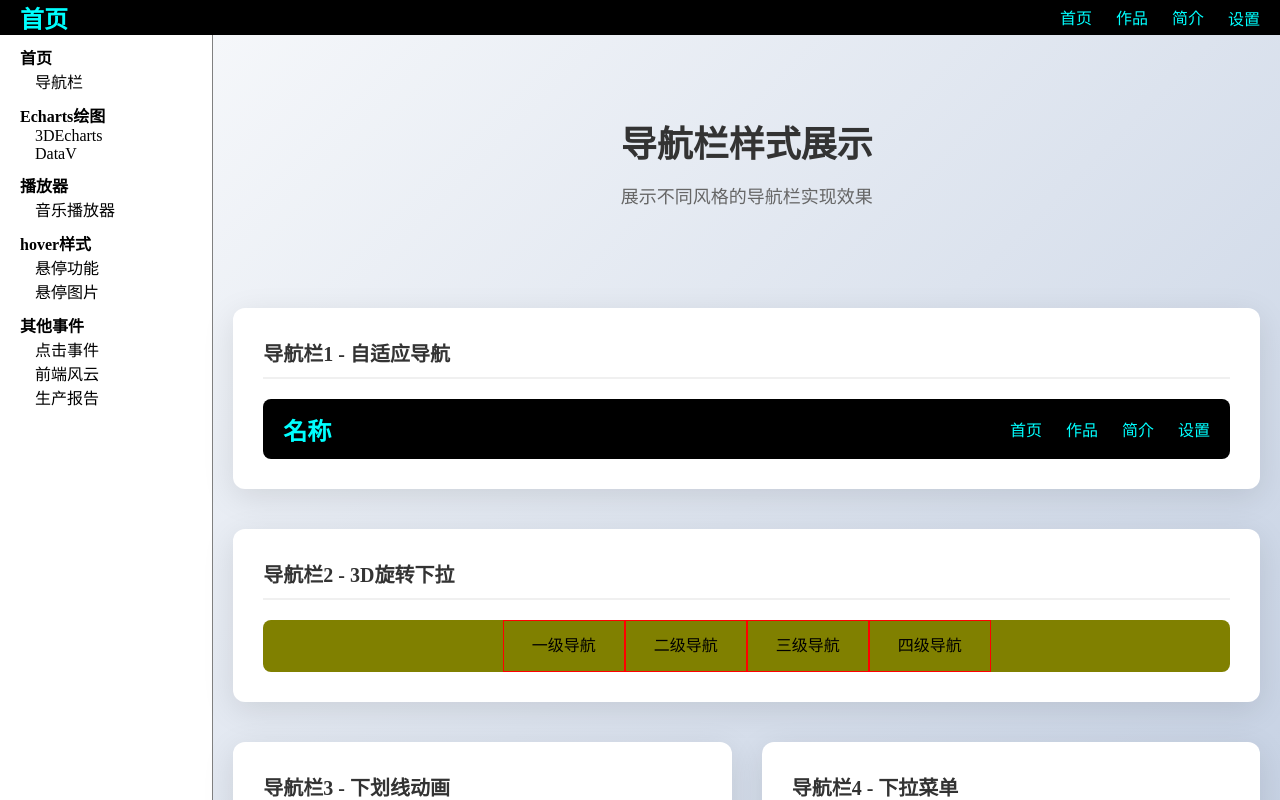
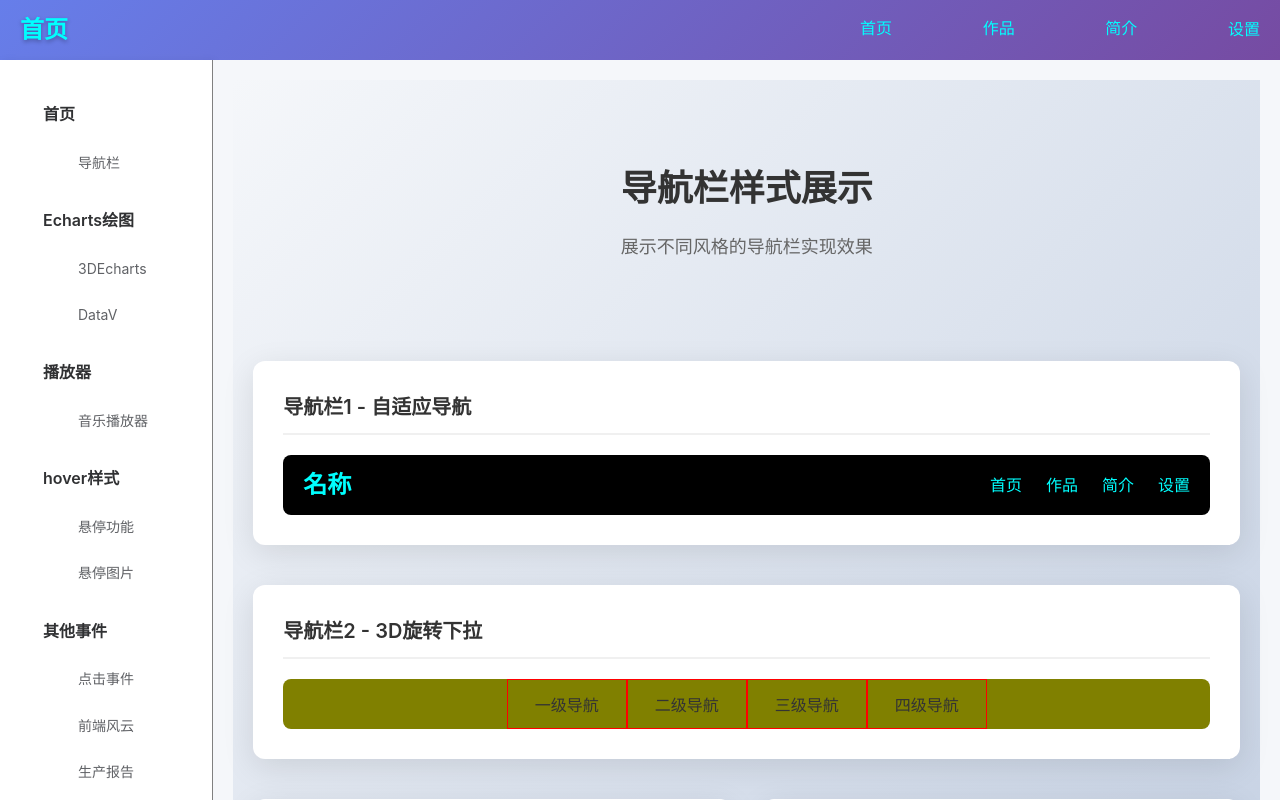
Before and after one commit to songyantaoqq163com/vue3, a Vue app: page /home#/home in a window 1280 px wide. Shown: the top 800 px of the page. Built offline with nearby package versions, Linux system fonts and the light colour scheme; what @jiaminghi/data-view, echarts-gl, vue-audio-visual would draw is missing.

Commit message:
ai-优化

```diff
--- a/src/App.vue
+++ b/src/App.vue
@@ -148,21 +148,181 @@ export default {
 *{
   margin:0;
   padding:0;
+  box-sizing: border-box;
 }
+
+body {
+  font-family: -apple-system, BlinkMacSystemFont, 'Segoe UI', Roboto, 'Helvetica Neue', Arial, sans-serif;
+  line-height: 1.6;
+  color: #333;
+  background: #f5f7fa;
+}
+
 #app {
-  /* font-family: Avenir, Helvetica, Arial, sans-serif;
-  border:1px solid #2c3e50;
-  height: calc(100vh - 20px);
-  background:#fff;
-  color:#000; */
+  min-height: 100vh;
+  display: flex;
+  flex-direction: column;
 }
-audio{
-    grid-row: 2!important;
+
+/* 顶部导航栏样式 */
+.app_nav {
+  display: flex;
+  align-items: center;
+  justify-content: space-between;
+  padding: 0 30px;
+  background: linear-gradient(135deg, #667eea 0%, #764ba2 100%);
+  color: white;
+  height: 60px;
+  box-shadow: 0 2px 12px rgba(0, 0, 0, 0.1);
+  z-index: 100;
 }
-canvas{
-    grid-row:1!important
+
+.app_logo_left {
+  font-size: 24px;
+  font-weight: 700;
+  text-shadow: 0 2px 4px rgba(0, 0, 0, 0.3);
 }
-.cursor:hover{
-  color: red;
+
+.app_nav_ul {
+  display: flex;
+  gap: 40px;
+  list-style: none;
+}
+
+.app_nav_ul li {
+  font-size: 16px;
+  font-weight: 500;
+  cursor: pointer;
+  transition: all 0.3s ease;
+  position: relative;
+}
+
+.app_nav_ul li:hover {
+  transform: translateY(-2px);
+}
+
+.app_nav_ul li a {
+  position: relative;
+  text-decoration: none;
+  color: inherit;
+  padding: 5px 0;
+}
+
+.app_nav_ul li a:hover span {
+  width: 100%;
+}
+
+.app_nav_ul li a span {
+  position: absolute;
+  bottom: -5px;
+  left: 0;
+  width: 0;
+  height: 2px;
+  background: #fff;
+  transition: width 0.3s ease;
+  border-radius: 1px;
+}
+
+/* 主内容区域 */
+.el-row {
+  flex: 1;
+  display: flex;
+  min-height: calc(100vh - 60px);
+}
+
+/* 左侧边栏样式 */
+.borderrightcolor {
+  background: white;
+  border-right: 1px solid #e4e7ed;
+  height: calc(100vh - 60px);
+  overflow-y: auto;
+  box-shadow: 2px 0 8px rgba(0, 0, 0, 0.05);
+  transition: all 0.3s ease;
+}
+
+.app_left {
+  padding: 20px 0;
+}
+
+.app_left ul {
+  list-style: none;
+  padding: 0;
+}
+
+.app_left .cursor {
+  display: block;
+  padding: 12px 20px;
+  font-weight: 600;
+  color: #303133;
+  font-size: 16px;
+  cursor: pointer;
+  transition: all 0.3s ease;
+  border-left: 3px solid transparent;
+}
+
+.app_left .cursor:hover {
+  background: #ecf5ff;
+  color: #409eff;
+  border-left-color: #409eff;
+  transform: translateX(5px);
+}
+
+.app_left li {
+  list-style: none;
+}
+
+.app_left li .cursor {
+  padding-left: 40px;
+  font-weight: normal;
+  color: #606266;
+  font-size: 14px;
+}
+
+.app_left li .cursor:hover {
+  background: #f5f7fa;
+  color: #409eff;
+  border-left-color: #409eff;
+}
+
+.app_left li .fontRed {
+  color: #409eff;
+  font-weight: 500;
+  background: #ecf5ff;
+  border-left-color: #409eff;
+}
+
+/* 主内容区域 */
+.el-col:nth-child(2) {
+  padding: 20px;
+  background: #f5f7fa;
+  height: calc(100vh - 60px);
+  overflow-y: auto;
+}
+
+/* 音频和画布样式 */
+audio {
+  grid-row: 2!important;
+}
+
+canvas {
+  grid-row: 1!important;
+}
+
+/* 滚动条样式 */
+::-webkit-scrollbar {
+  width: 6px;
+}
+
+::-webkit-scrollbar-track {
+  background: #f1f1f1;
+}
+
+::-webkit-scrollbar-thumb {
+  background: #c1c1c1;
+  border-radius: 3px;
+}
+
+::-webkit-scrollbar-thumb:hover {
+  background: #a8a8a8;
 }
 </style>
--- a/src/bordercolor.css
+++ b/src/bordercolor.css
@@ -15,7 +15,7 @@
     flex:1;
     display:flex;
     justify-content:space-between;
-    max-width: 200px;
+    max-width: 400px;
   }
   .app_nav_ul li{
     list-style:none;
```
